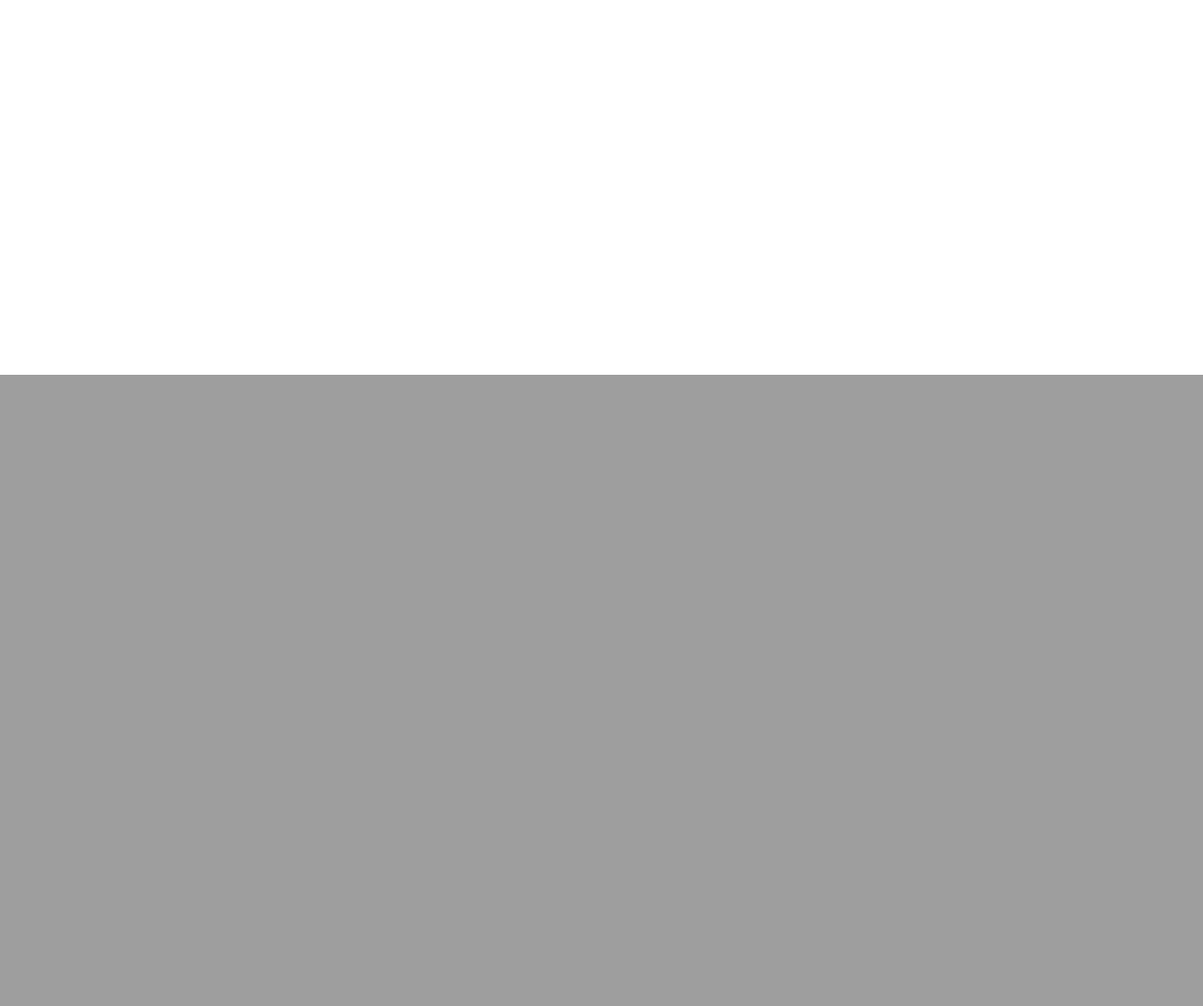
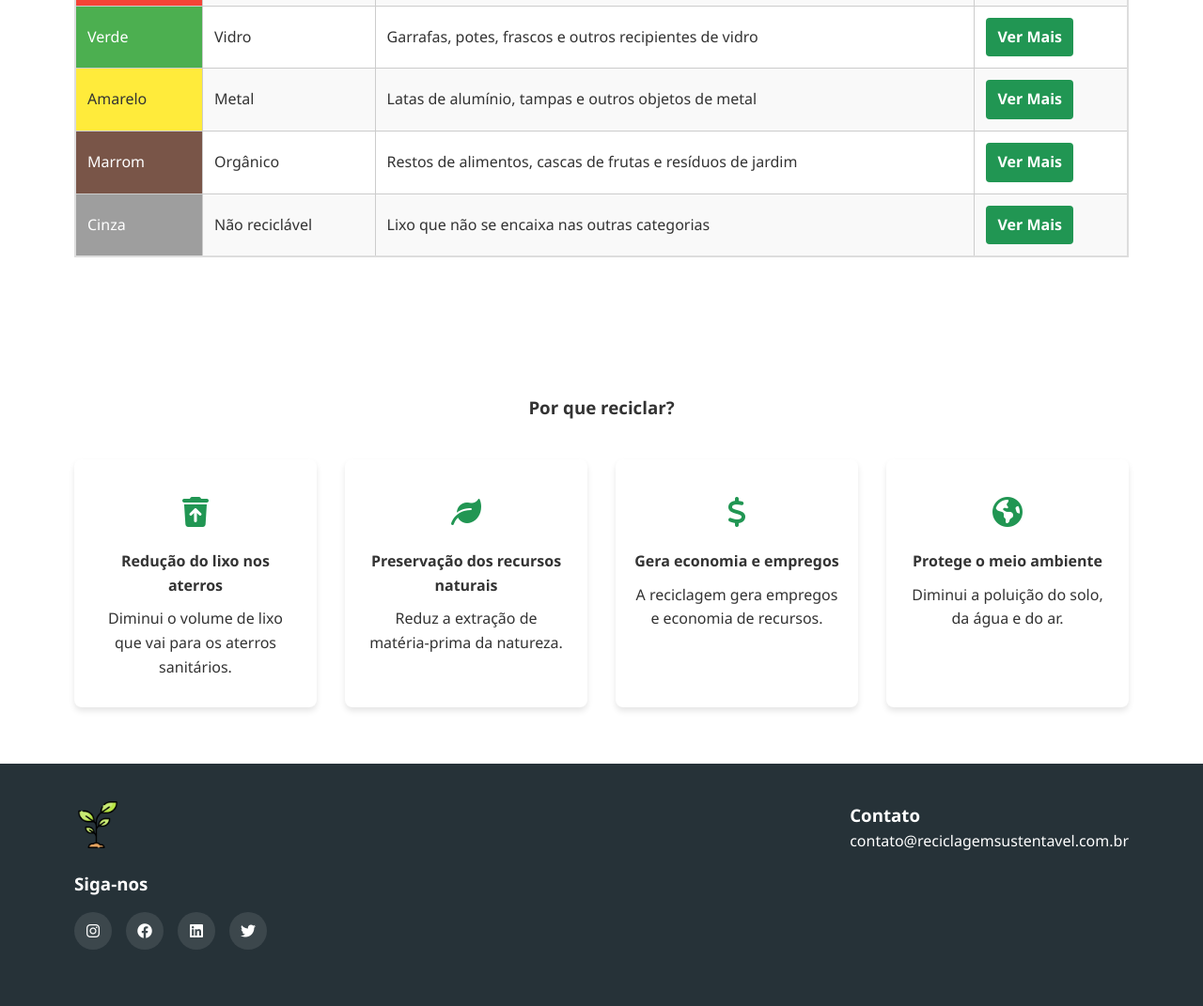
Before and after one commit to GuillhermeHenrique/reciclagem_pi, a PHP site: page / in a window 1280 px wide. Shown: the part 801-1872 px from the top of the page at 94% size. Before the commit the page ends 1200 px from the top, so only its background shows below. Run offline with PHP 8.4, Linux system fonts and the light colour scheme.

Commit message:
alterar cores, nomes, etc

```diff
--- a/css/style.css
+++ b/css/style.css
@@ -1,101 +1,343 @@
-/* Geral */
+/* Base */
 * {
   margin: 0;
   padding: 0;
   box-sizing: border-box;
-  font-family: "Franklin Gothic Medium", "Arial Narrow", Arial, sans-serif;
 }
 
 body {
-  color: #f9f9f9;
+  font-family: 'Segoe UI', Tahoma, Geneva, Verdana, sans-serif;
+  line-height: 1.6;
+  color: #333;
 }
 
-/* Header */
-header {
-  background-image: url("https://img.freepik.com/fotos-gratis/agua-da-chuva-em-um-macro-verde-da-folha_1150-12804.jpg?t=st=1744840382~exp=1744843982~hmac=5bfb13c961a7ddfd41c826e21afcefacdeb915092916d0f528139b90be650283&w=996");
-  background-position: center;
-  background-size: cover;
-  padding-top: 15px;
-  height: 100vh;
-  margin-bottom: 400px;
+.container {
+  width: 90%;
+  max-width: 1200px;
+  margin: 0 auto;
+  padding: 0 15px;
 }
 
-nav {
-  display: flex;
-  background-color: #d6d6d624;
-  justify-content: space-around;
-  padding: 20px;
-  width: 70%;
-  margin: 0 auto;
-  border-radius: 50px;
-  align-items: center;
+a {
+  text-decoration: none;
+  color: inherit;
 }
 
-.nav-icon a {
-  font-size: 25px;
-  color: #f9f9f9;
+ul {
+  list-style: none;
 }
 
-.nav-link ul {
-  display: flex;
-  gap: 40px;
-  list-style: none;
-  font-size: 20px;
+/* Cabeçalho */
+header {
+  background-color: #fff;
+  box-shadow: 0 2px 5px rgba(0, 0, 0, 0.1);
+  position: sticky;
+  top: 0;
+  z-index: 100;
 }
 
-.nav-link a {
-  text-decoration: none;
-  color: #f9f9f9;
+.cabecalho {
+  display: flex;
+  justify-content: space-between;
+  align-items: center;
+  padding: 10px 0;
 }
 
-nav button {
-  padding: 10px;
-  border-radius: 15px;
-  border: none;
-  background-color: #fff;
-  color: #000;
-  cursor: pointer;
-  transition: all 0.8s;
+.logo-img {
+  height: 40px;
 }
 
-nav button:hover {
-  border: 1px solid #fff;
-  background-color: #d6d6d60f;
-  color: #f9f9f9;
+nav ul {
+  display: flex;
 }
 
-.head-container {
+nav ul li {
+  margin-left: 20px;
+}
+
+nav ul li a {
+  padding: 5px 10px;
+  border-radius: 4px;
+  transition: all 0.3s ease;
+}
+
+nav ul li a:hover,
+nav ul li a.active {
+  background-color: #219653;
+  color: white;
+}
+
+/* Destaque */
+.destaque {
+  height: 400px;
+  position: relative;
+  color: white;
+  display: flex;
+  align-items: center;
+  justify-content: center;
+  text-align: center;
+  overflow: hidden;
+}
+
+.destaque-img {
   width: 100%;
   height: 100%;
+  object-fit: cover;
+  position: absolute;
+  top: 0;
+  left: 0;
+  z-index: 0;
 }
 
-.head {
-  text-align: center;
-  margin: 20vh 0;
-  font-size: 30px;
+.sobreposicao {
+  position: absolute;
+  top: 0;
+  left: 0;
+  width: 100%;
+  height: 100%;
+  background-color: rgba(0, 0, 0, 0.5);
+  z-index: 1;
 }
 
-.head h1,
-.head p {
-  padding-bottom: 10px;
+.conteudo-destaque {
+  position: relative;
+  z-index: 2;
+  padding: 20px;
 }
 
-.head button {
-  padding: 10px;
-  border-radius: 15px;
-  border: none;
-  background-color: #fff;
-  color: #000;
-  cursor: pointer;
-  transition: all 0.8s;
+/* Tipos de Resíduos */
+.tipos-residuos {
+  padding: 60px 0;
 }
 
-.head button:hover {
-  border: 1px solid #fff;
-  background-color: #d6d6d60f;
-  color: #f9f9f9;
+.tipos-residuos h2 {
+  text-align: center;
+  margin-bottom: 30px;
+  color: #333;
 }
 
-/* Main */
+.tabela {
+  overflow-x: auto;
+}
 
-/* Footer */
+/* Tabela */
+table {
+  width: 100%;
+  border: 2px solid #ddd;
+  border-collapse: collapse;
+  margin: 25px 0;
+}
+
+th,
+td {
+  padding: 12px;
+  text-align: left;
+  border: 1px solid #ccc;
+}
+
+th {
+  background: #f0f0f0;
+  font-weight: 700;
+  border-bottom: 2px solid #999;
+}
+
+.btn {
+  display: inline-block;
+  padding: 8px 12px;
+  background-color: #219653;
+  color: white;
+  border-radius: 4px;
+  text-align: center;
+  font-weight: bold;
+  transition: background-color 0.3s ease;
+}
+
+.btn:hover {
+  background-color: #1b7c44;
+}
+
+
+tr.azul>td:first-child {
+  background: #2196F3;
+  color: white;
+}
+
+tr.vermelho>td:first-child {
+  background: #F44336;
+  color: white;
+}
+
+tr.verde>td:first-child {
+  background: #4CAF50;
+  color: white;
+}
+
+tr.amarelo>td:first-child {
+  background: #FFEB3B;
+  color: #333;
+}
+
+tr.marrom>td:first-child {
+  background: #795548;
+  color: white;
+}
+
+tr.cinza>td:first-child {
+  background: #9E9E9E;
+  color: white;
+}
+
+tr:nth-child(even) {
+  background: #f9f9f9;
+}
+
+/* Seção de Benefícios */
+.beneficios {
+  padding: 60px 0;
+}
+
+.beneficios h3 {
+  text-align: center;
+  margin-bottom: 40px;
+  color: #333;
+}
+
+.grade-beneficios {
+  display: grid;
+  grid-template-columns: repeat(auto-fit, minmax(250px, 1fr));
+  gap: 30px;
+}
+
+.cartao-beneficio {
+  background-color: #ffffff;
+  padding: 30px 20px;
+  border-radius: 8px;
+  box-shadow: 0 4px 6px rgba(0, 0, 0, 0.1);
+  text-align: center;
+  transition: transform 0.3s ease;
+}
+
+.cartao-beneficio:hover {
+  transform: translateY(-5px);
+}
+
+.icon {
+  font-size: 2rem;
+  color: #1a73e8;
+  margin-bottom: 15px;
+}
+
+.cartao-beneficio h4 {
+  margin-bottom: 10px;
+  color: #333;
+}
+
+/* Rodapé */
+footer {
+  background-color: #263238;
+  color: white;
+  padding: 40px 0;
+}
+
+.conteudo-rodape {
+  display: flex;
+  justify-content: space-between;
+  flex-wrap: wrap;
+}
+
+.logo-rodape,
+.contato-info {
+  margin-bottom: 20px;
+}
+
+.rodape-logo-img {
+  height: 50px;
+  margin-bottom: 15px;
+}
+
+.redes-sociais-icon {
+  display: flex;
+  gap: 15px;
+  margin-top: 15px;
+}
+
+.redes-sociais-icon a {
+  display: inline-block;
+  width: 40px;
+  height: 40px;
+  background-color: rgba(255, 255, 255, 0.1);
+  border-radius: 50%;
+  display: flex;
+  align-items: center;
+  justify-content: center;
+  transition: background-color 0.3s ease;
+}
+
+.redes-sociais-icon a i {
+  color: white;
+}
+
+.redes-sociais-icon a:hover:nth-child(1) {
+  background-color: #E1306C;
+}
+
+.redes-sociais-icon a:hover:nth-child(2) {
+  background-color: #1877F2;
+}
+
+.redes-sociais-icon a:hover:nth-child(3) {
+  background-color: #0A66C2;
+}
+
+.redes-sociais-icon a:hover:nth-child(4) {
+  background-color: #1DA1F2;
+}
+
+
+/* Responsividade */
+@media (max-width: 768px) {
+  .cabecalho {
+    flex-direction: column;
+  }
+
+  nav ul {
+    margin-top: 15px;
+  }
+
+  nav ul li {
+    margin: 0 10px;
+  }
+
+  .destaque {
+    height: 300px;
+  }
+
+  .destaque h1 {
+    font-size: 2rem;
+  }
+
+  .destaque p {
+    font-size: 1.2rem;
+  }
+
+  .conteudo-rodape {
+    flex-direction: column;
+    align-items: center;
+    text-align: center;
+  }
+}
+
+@media (max-width: 480px) {
+  nav ul {
+    flex-wrap: wrap;
+    justify-content: center;
+  }
+
+  nav ul li {
+    margin: 5px;
+  }
+
+  .grade-beneficios {
+    grid-template-columns: 1fr;
+  }
+}
--- a/index.html
+++ b/index.html
@@ -1,48 +1,160 @@
 <!DOCTYPE html>
-<html lang="en">
+<html lang="pt-BR">
+
 <head>
-    <meta charset="UTF-8" />
-    <meta name="viewport" content="width=device-width, initial-scale=1.0" />
+  <meta charset="UTF-8">
+  <meta http-equiv="X-UA-Compatible" content="IE=edge">
+  <meta name="viewport" content="width=device-width, initial-scale=1.0">
   <title>Reciclagem</title>
-    <!-- css -->
-    <link rel="stylesheet" href="css/style.css" />
-    <!-- javascript -->
-    <script src="js/script.js"></script>
-    <!-- awesome icons -->
-    <link
-      rel="stylesheet"
-      href="https://cdnjs.cloudflare.com/ajax/libs/font-awesome/6.5.0/css/all.min.css"
-    />
+  <link rel="stylesheet" href="./css/style.css">
+  <link rel="stylesheet" href="https://cdnjs.cloudflare.com/ajax/libs/font-awesome/6.0.0-beta3/css/all.min.css">
+  <link rel="shortcut icon" href="./images/favicon/raciclagem-favicon.png" type="image/x-icon">
 </head>
+
 <body>
+  <!-- Cabeçalho -->
   <header>
-      <div class="container-header">
+    <div class="container cabecalho">
+      <div class="logo">
+        <img src="images/plant-logo.png" alt="Logo Reciclagem" class="logo-img">
+      </div>
       <nav>
-          <div class="nav-icon">
-            <a href="#home"><i class="fas fa-seedling"></i></a>
+        <ul>
+          <li><a href="#" class="active">Início</a></li>
+          <li><a href="#">Tipos de Resíduos</a></li>
+          <li><a href="#">Dicas</a></li>
+          <li><a href="#">Contato</a></li>
+        </ul>
+      </nav>
     </div>
-          <div class="nav-link">
-            <ul>
-              <li><a href="#home">Home</a></li>
-              <li><a href="#types">Tipos de resíduos</a></li>
-              <li><a href="#tips">Dicas</a></li>
-              <li><a href="#contact">Contato</a></li>
-            </ul>
+  </header>
+
+  <!-- Destaque -->
+  <section class="destaque">
+    <img src="images/lixeiras-de-reciclagem.webp" alt="Lixeiras de reciclagem" class="destaque-img">
+    <div class="sobreposicao"></div>
+    <div class="container conteudo-destaque">
+      <h1>Cada atitude conta.</h1>
+      <p>Recicle com consciência.</p>
     </div>
-          <button>Saiba mais <i class="fas fa-arrow-down"></i></button>
-        </nav>
-        <div class="head-container">
-          <div class="head">
-            <h1>Preserve nosso planeta</h1>
-            <p>
-              Todos nós devemos descartar corretamente o lixo que produzimos
-            </p>
-            <button>Saiba mais <i class="fas fa-arrow-down"></i></button>
+  </section>
+
+  <!-- Tipos de Resíduos -->
+<section class="tipos-residuos">
+  <div class="container">
+    <h2>Tipos de Resíduos</h2>
+    <div class="tabela">
+      <table>
+        <thead>
+          <tr>
+            <th>Cor</th>
+            <th>Resíduos</th>
+            <th>Exemplos</th>
+            <th>Ação</th>
+          </tr>
+        </thead>
+        <tbody>
+          <tr class="azul">
+            <td>Azul</td>
+            <td>Papel/Papelão</td>
+            <td>Jornais, revistas, caixas, papelão e embalagens de papel</td>
+            <td><a href="papel.html" class="btn">Ver Mais</a></td>
+          </tr>
+          <tr class="vermelho">
+            <td>Vermelho</td>
+            <td>Plástico</td>
+            <td>Garrafas, embalagens, sacolas e recipientes plásticos</td>
+            <td><a href="plastico.html" class="btn">Ver Mais</a></td>
+          </tr>
+          <tr class="verde">
+            <td>Verde</td>
+            <td>Vidro</td>
+            <td>Garrafas, potes, frascos e outros recipientes de vidro</td>
+            <td><a href="vidro.html" class="btn">Ver Mais</a></td>
+          </tr>
+          <tr class="amarelo">
+            <td>Amarelo</td>
+            <td>Metal</td>
+            <td>Latas de alumínio, tampas e outros objetos de metal</td>
+            <td><a href="metal.html" class="btn">Ver Mais</a></td>
+          </tr>
+          <tr class="marrom">
+            <td>Marrom</td>
+            <td>Orgânico</td>
+            <td>Restos de alimentos, cascas de frutas e resíduos de jardim</td>
+            <td><a href="organico.html" class="btn">Ver Mais</a></td>
+          </tr>
+          <tr class="cinza">
+            <td>Cinza</td>
+            <td>Não reciclável</td>
+            <td>Lixo que não se encaixa nas outras categorias</td>
+            <td><a href="nao-reciclavel.html" class="btn">Ver Mais</a></td>
+          </tr>
+        </tbody>
+      </table>
+    </div>
+  </div>
+</section>
+
+
+  <!-- Benefícios -->
+  <section class="beneficios">
+    <div class="container">
+      <h3>Por que reciclar?</h3>
+      <div class="grade-beneficios">
+        <div class="cartao-beneficio">
+          <div class="icon">
+            <i class="fas fa-trash-restore" style="color: #219653"></i>
+          </div>
+          <h4>Redução do lixo nos aterros</h4>
+          <p>Diminui o volume de lixo que vai para os aterros sanitários.</p>
+        </div>
+        <div class="cartao-beneficio">
+          <div class="icon">
+            <i class="fas fa-leaf" style="color: #219653"></i>
+          </div>
+          <h4>Preservação dos recursos naturais</h4>
+          <p>Reduz a extração de matéria-prima da natureza.</p>
+        </div>
+        <div class="cartao-beneficio">
+          <div class="icon">
+            <i class="fas fa-dollar-sign" style="color: #219653"></i>
+          </div>
+          <h4>Gera economia e empregos</h4>
+          <p>A reciclagem gera empregos e economia de recursos.</p>
+        </div>
+        <div class="cartao-beneficio">
+          <div class="icon">
+            <i class="fas fa-globe-americas" style="color: #219653"></i>
+          </div>
+          <h4>Protege o meio ambiente</h4>
+          <p>Diminui a poluição do solo, da água e do ar.</p>
         </div>
       </div>
     </div>
-    </header>
-    <main></main>
-    <footer></footer>
+  </section>
+
+  <!-- Rodapé -->
+  <footer>
+    <div class="container">
+      <div class="conteudo-rodape">
+        <div class="logo-rodape">
+          <img src="images/plant-logo.png" alt="Logo Reciclagem" class="rodape-logo-img">
+          <h3>Siga-nos</h3>
+          <div class="redes-sociais-icon">
+            <a href="#"><i class="fab fa-instagram"></i></a>
+            <a href="#"><i class="fab fa-facebook"></i></a>
+            <a href="#"><i class="fab fa-linkedin"></i></a>
+            <a href="#"><i class="fab fa-twitter"></i></a>
+          </div>
+        </div>
+        <div class="contato-info">
+          <h3>Contato</h3>
+          <p>contato@reciclagemsustentavel.com.br</p>
+        </div>
+      </div>
+    </div>
+  </footer>
 </body>
+
 </html>
```
Also changed, not shown: images/favicon/raciclagem-favicon.png (added), images/lixeiras-de-reciclagem.webp (added), images/plant-logo.png (added). Lines whose indentation alone changed are shown as unchanged.
